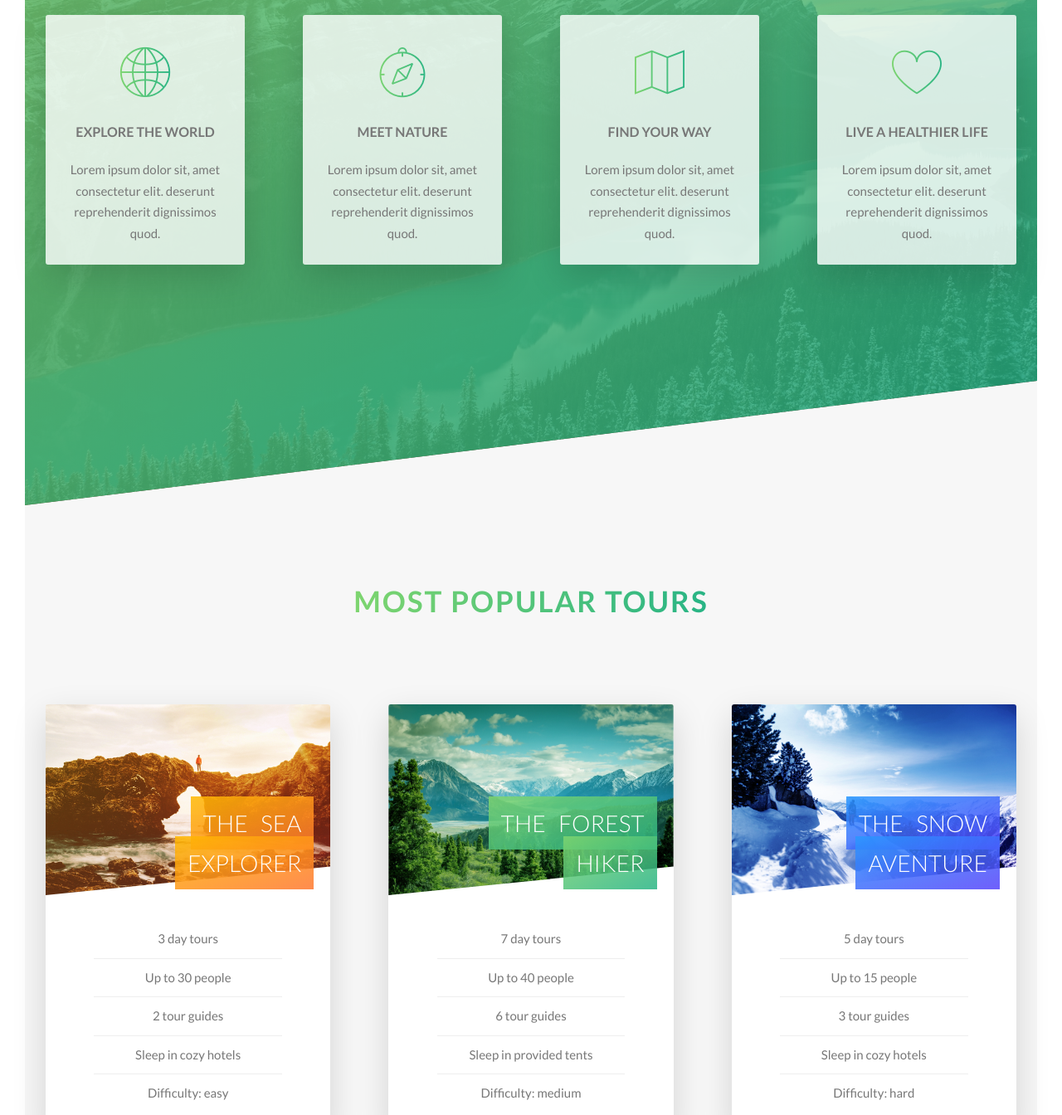
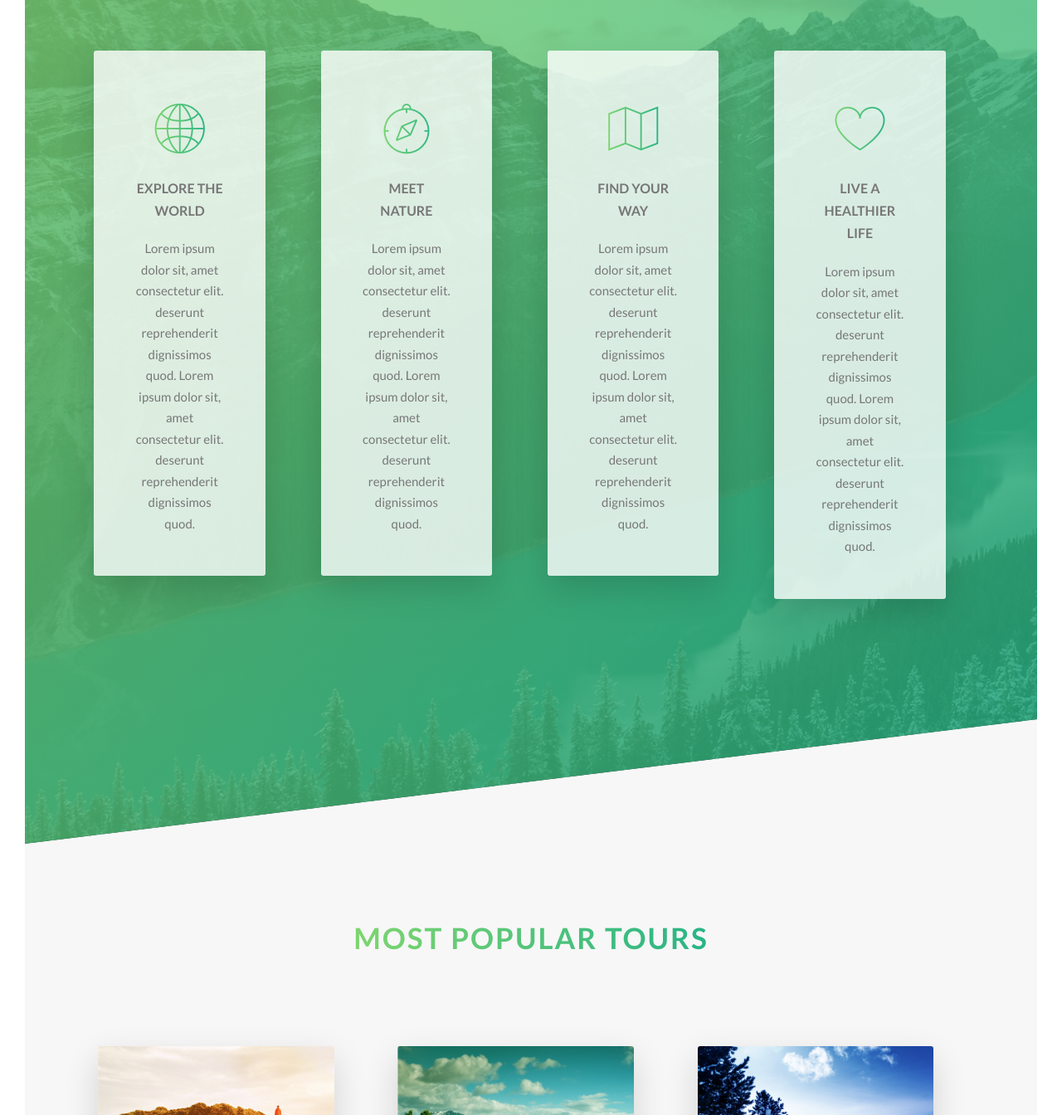
Before and after one commit to Jalgoz/Natours, a website: page index.html in a window 1280 px wide. Shown: the part 1877-3221 px from the top of the page at 83% size. Drawn offline with Linux system fonts and the light colour scheme.

Commit message:
Terminamos de cambiar a flex

```diff
--- a/index.html
+++ b/index.html
@@ -66,7 +66,7 @@
                             <i class="icon-basic-world feature-box__icon"></i>
                             <h3 class="heading-tertiary u-margin-bottom-small">Explore the world</h3>
 
-                            <p class="feature-box__text">Lorem ipsum dolor sit, amet consectetur  elit.  deserunt reprehenderit dignissimos quod.</p>
+                            <p class="feature-box__text">Lorem ipsum dolor sit, amet consectetur  elit. deserunt reprehenderit dignissimos quod. Lorem ipsum dolor sit, amet consectetur  elit.  deserunt reprehenderit dignissimos quod.</p>
                         </div>
                     </div>
 
@@ -75,7 +75,7 @@
                             <i class="icon-basic-compass feature-box__icon"></i>
                             <h3 class="heading-tertiary u-margin-bottom-small">Meet nature</h3>
 
-                            <p class="feature-box__text">Lorem ipsum dolor sit, amet consectetur  elit.  deserunt reprehenderit dignissimos quod.</p>
+                            <p class="feature-box__text">Lorem ipsum dolor sit, amet consectetur  elit. deserunt reprehenderit dignissimos quod. Lorem ipsum dolor sit, amet consectetur  elit.  deserunt reprehenderit dignissimos quod.</p>
                         </div>
                     </div>
 
@@ -84,7 +84,7 @@
                             <i class="icon-basic-map feature-box__icon"></i>
                             <h3 class="heading-tertiary u-margin-bottom-small">Find your way</h3>
 
-                            <p class="feature-box__text">Lorem ipsum dolor sit, amet consectetur  elit.  deserunt reprehenderit dignissimos quod.</p>
+                            <p class="feature-box__text">Lorem ipsum dolor sit, amet consectetur  elit. deserunt reprehenderit dignissimos quod. Lorem ipsum dolor sit, amet consectetur  elit.  deserunt reprehenderit dignissimos quod.</p>
                         </div>
                     </div>
 
@@ -93,7 +93,7 @@
                             <i class="icon-basic-heart feature-box__icon"></i>
                             <h3 class="heading-tertiary u-margin-bottom-small">Live a healthier life</h3>
 
-                            <p class="feature-box__text">Lorem ipsum dolor sit, amet consectetur  elit.  deserunt reprehenderit dignissimos quod.</p>
+                            <p class="feature-box__text">Lorem ipsum dolor sit, amet consectetur  elit. deserunt reprehenderit dignissimos quod. Lorem ipsum dolor sit, amet consectetur  elit.  deserunt reprehenderit dignissimos quod.</p>
                         </div>
                     </div>
                 </div>
@@ -237,7 +237,7 @@
                         <div class="story__text">
                             <h3 class="heading-tertiary u-margin-bottom-small">I had thes best week ever with my family</h3>
 
-                            <p>Lorem ipsum dolor sit amet consectetur, adipisicing elit. Impedit excepturi nulla, provident iure hic est id odit tempore blanditiis minus quas libero aspernatur necessitatibus suscipit explicabo voluptatum veniam officia esse. Impedit excepturi nulla, provident iure kutn lisn ase hic est id.</p>
+                            <p>Lorem ipsum dolor sit amet consectetur, adipisicing elit. Impedit excepturi nulla, provident iure hic est id odit tempore blanditiis minus quas libero aspernatur necessitatibus suscipit explicabo voluptatum veniam officia esse. Impedit excepturi nulla, provident iure kutn lisn ase hic est id. Impedit excepturi nulla, provident iure hic est id odit tempore blanditiis minus quas libero aspernatur necessitatibus suscipit explicabo voluptatum veniam officia esse. Impedit excepturi nulla, provident iure kutn lisn ase hic est id.</p>
                         </div>
                     </div>
                 </div>
--- a/sass/components/_card.scss
+++ b/sass/components/_card.scss
@@ -2,12 +2,12 @@
     // Funcionalidad
     perspective: 1000px; // La perspectiva se le pone al elemento padre siempre
     -moz-perspective: 1000px;
-    height: 51rem;
+    height: 55rem;
     position: relative;
 
     &__side {
         font-size: 2rem;
-        height: 51rem;
+        height: 55rem;
         transition: all .5s ease;
         position: absolute;
         top: 0;
@@ -51,7 +51,7 @@
     // Front Side estilos
     &__picture {
         background-size: cover;
-        height: 23rem;
+        height: 27rem;
         background-blend-mode: soft-light;
         clip-path: polygon(0 0, 100% 0, 100% 85%, 0 100%);
 
@@ -72,7 +72,7 @@
     }
 
     &__heading {
-        font-size: 2.8rem;
+        font-size: 3rem;
         color: $color-white;
         text-align: right;
         text-transform: uppercase;
@@ -80,7 +80,7 @@
         position: absolute;
         top: 12rem;
         right: 2rem;
-        width: 70%;
+        width: 65%;
 
     }
 
--- a/sass/components/_feature-box.scss
+++ b/sass/components/_feature-box.scss
@@ -1,7 +1,7 @@
 .feature-box {
    background-color: rgba($color: $color-white, $alpha: .8);
    font-size: 1.5rem;
-   padding: 2.5rem;
+   padding: 5rem;
    text-align: center;
    border-radius: 3px;
    @include box-shadow-boxes;
--- a/sass/layout/_grid.scss
+++ b/sass/layout/_grid.scss
@@ -1,6 +1,7 @@
 .row {
-    max-width: $grid-width;
-    margin: 0 auto;
+    display: flex;
+    justify-content: space-around;
+    padding: 0 5rem;
 
     /* &:not(:last-child) {
         margin-bottom: $gutter-vertical;
@@ -16,37 +17,41 @@
     // class*="col-"] == Selecciona todas las clases que contengan "col-"
     // class$="col-"] == Selecciona todas las clases que terminen con "col-"
     [class^="col-"] {
-        float: left;
-        padding: 1.5rem;
+        padding: 2rem;
         font-size: 1.6rem;
 
-        &:not(:last-child) {
+        /* &:not(:last-child) {
             margin-right: $gutter-horizontal;
-        }
+        } */
     }
 
     .col-1-of-2 {
-        width: calc(((100% - #{$gutter-horizontal}) / 2));
-
+        /* width: calc(((100% - #{$gutter-horizontal}) / 2)); */
+        width: 45%;
     }
 
     .col-1-of-3 {
-        width: calc((100% - 2 * #{$gutter-horizontal}) / 3);
+        /* width: calc((100% - 2 * #{$gutter-horizontal}) / 3); */
+        width: 29%;
     }
 
     .col-1-of-4 {
-        width: calc((100% - 3 * #{$gutter-horizontal}) / 4);
+        /* width: calc((100% - 3 * #{$gutter-horizontal}) / 4); */
+        width: 22%;
     }
 
     .col-2-of-3 {
-        width: calc(2 * ((100% - 2 * #{$gutter-horizontal}) / 3) + #{$gutter-horizontal});
+        /* width: calc(2 * ((100% - 2 * #{$gutter-horizontal}) / 3) + #{$gutter-horizontal}); */
+        width: 58%;
     }
 
     .col-2-of-4 {
-        width: calc(2 * ((100% - 3 * #{$gutter-horizontal}) / 4) + #{$gutter-horizontal});
+        /* width: calc(2 * ((100% - 3 * #{$gutter-horizontal}) / 4) + #{$gutter-horizontal}); */
+        width: 44%;
     }
 
     .col-3-of-4 {
-        width: calc(3 * ((100% - 3 * #{$gutter-horizontal}) / 4) + 2 * #{$gutter-horizontal});
+        /* width: calc(3 * ((100% - 3 * #{$gutter-horizontal}) / 4) + 2 * #{$gutter-horizontal}); */
+        width: 66%;
     }
 }
```
Also changed, not shown: css/main.css, css/main.min.css.
